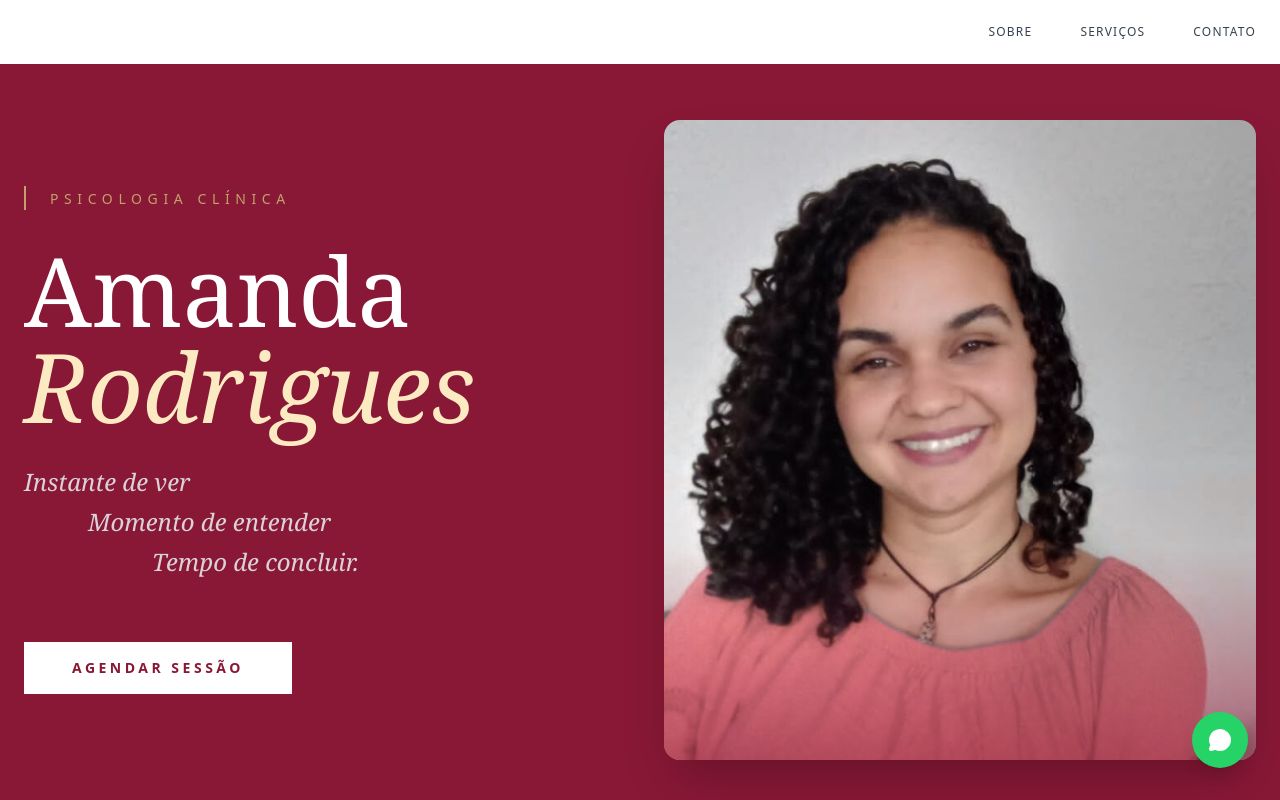
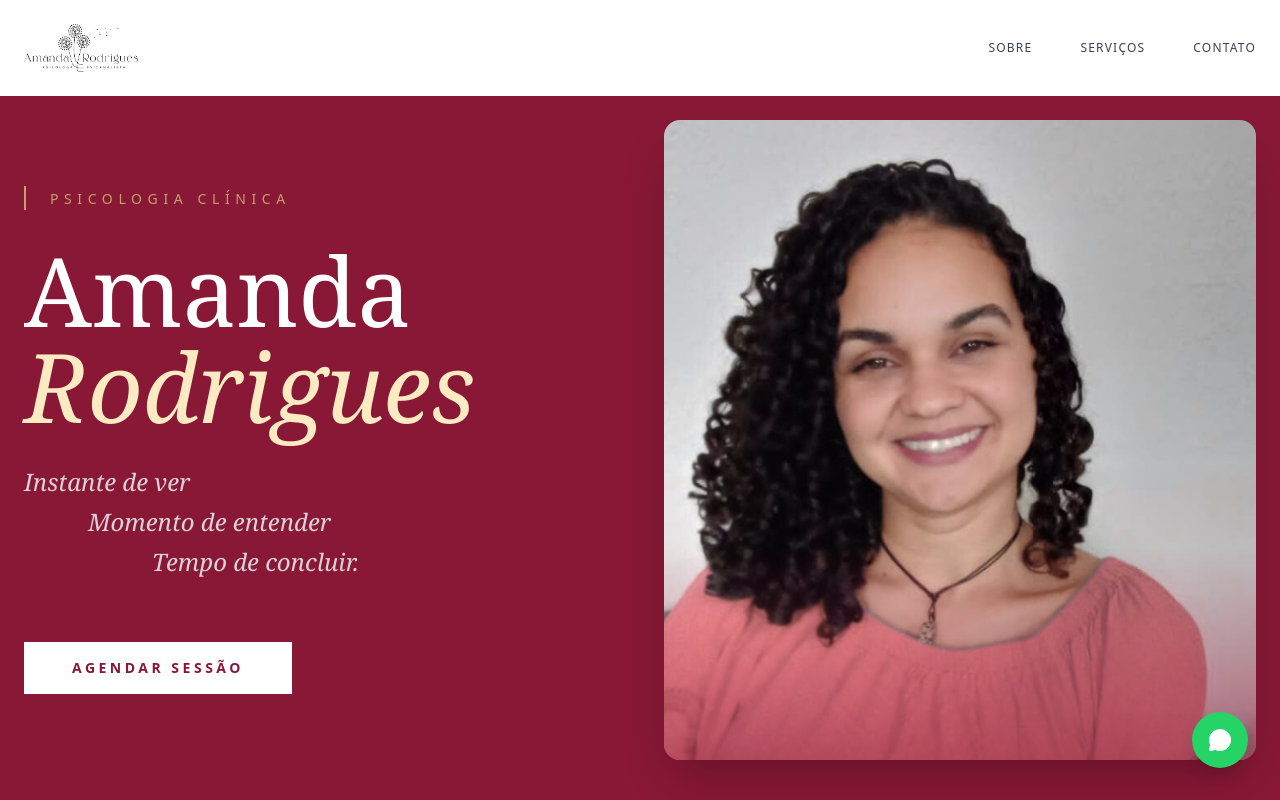
Before and after one commit to JuanCoutinho/ar-landingpage, a React (Vite) app: page / in a window 1280 px wide. Shown: the top 800 px of the page. Built offline with nearby package versions, Linux system fonts and the light colour scheme; a web font is replaced by a local one.

Commit message:
change nav logo

```diff
--- a/src/components/Navbar.jsx
+++ b/src/components/Navbar.jsx
@@ -1,6 +1,7 @@
 import { useState, useEffect } from 'react';
 import { Menu, X } from 'lucide-react';
 import { motion, AnimatePresence } from 'framer-motion';
+import logoNav from '../assets/logo-nav.png';
 
 const Navbar = () => {
     const [isOpen, setIsOpen] = useState(false);
@@ -35,7 +36,7 @@ const Navbar = () => {
             >
                 <div className="container mx-auto px-6 flex items-center justify-between">
                     <a href="#" className="flex items-center">
-                        {/* Logo removido - fundo branco */}
+                        <img src={logoNav} alt="Amanda Rodrigues" className="h-10 md:h-12 w-auto transition-all duration-300" />
                     </a>
 
                     {/* Desktop Menu */}
```
Also changed, not shown: src/assets/logo-nav.png (added).
